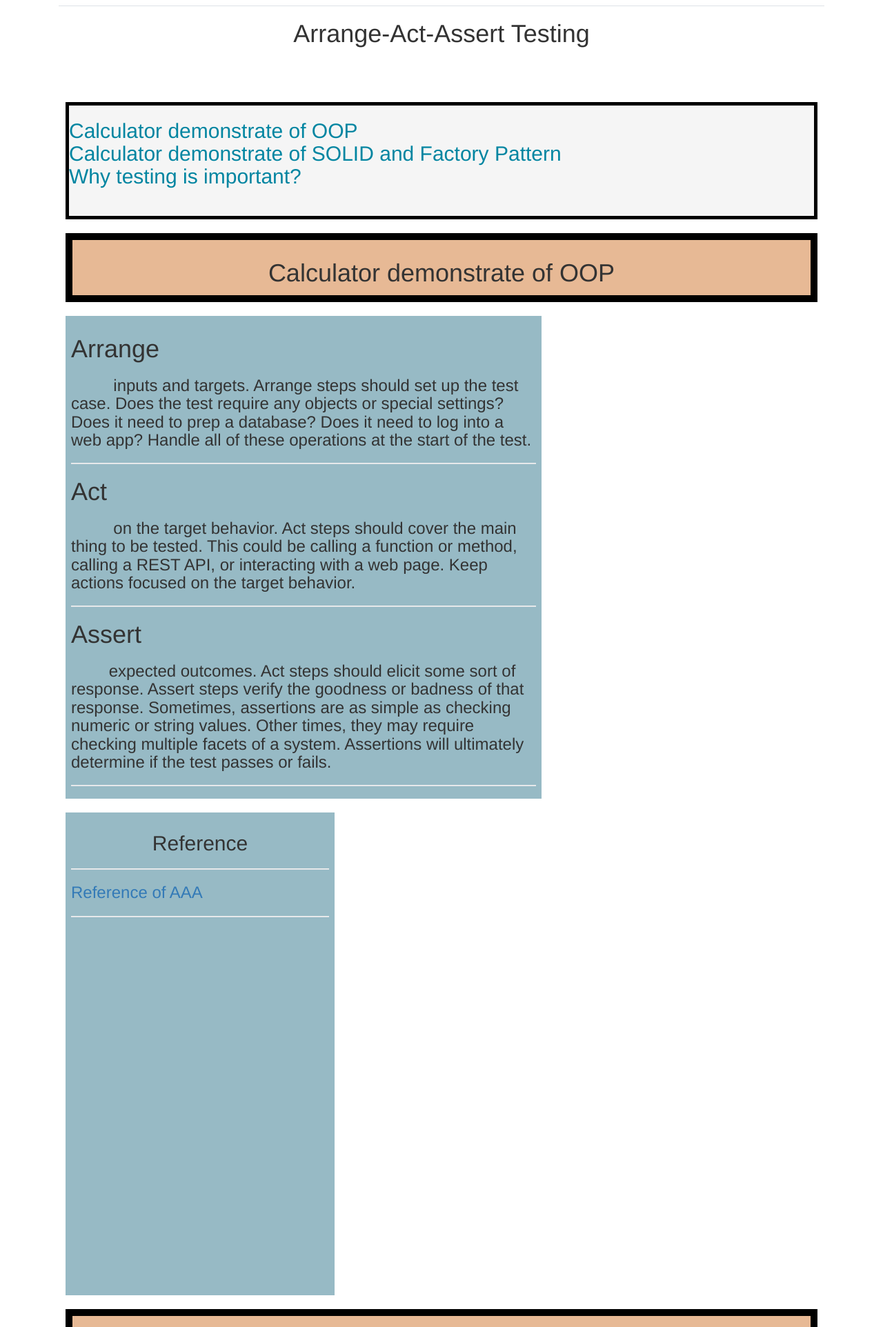
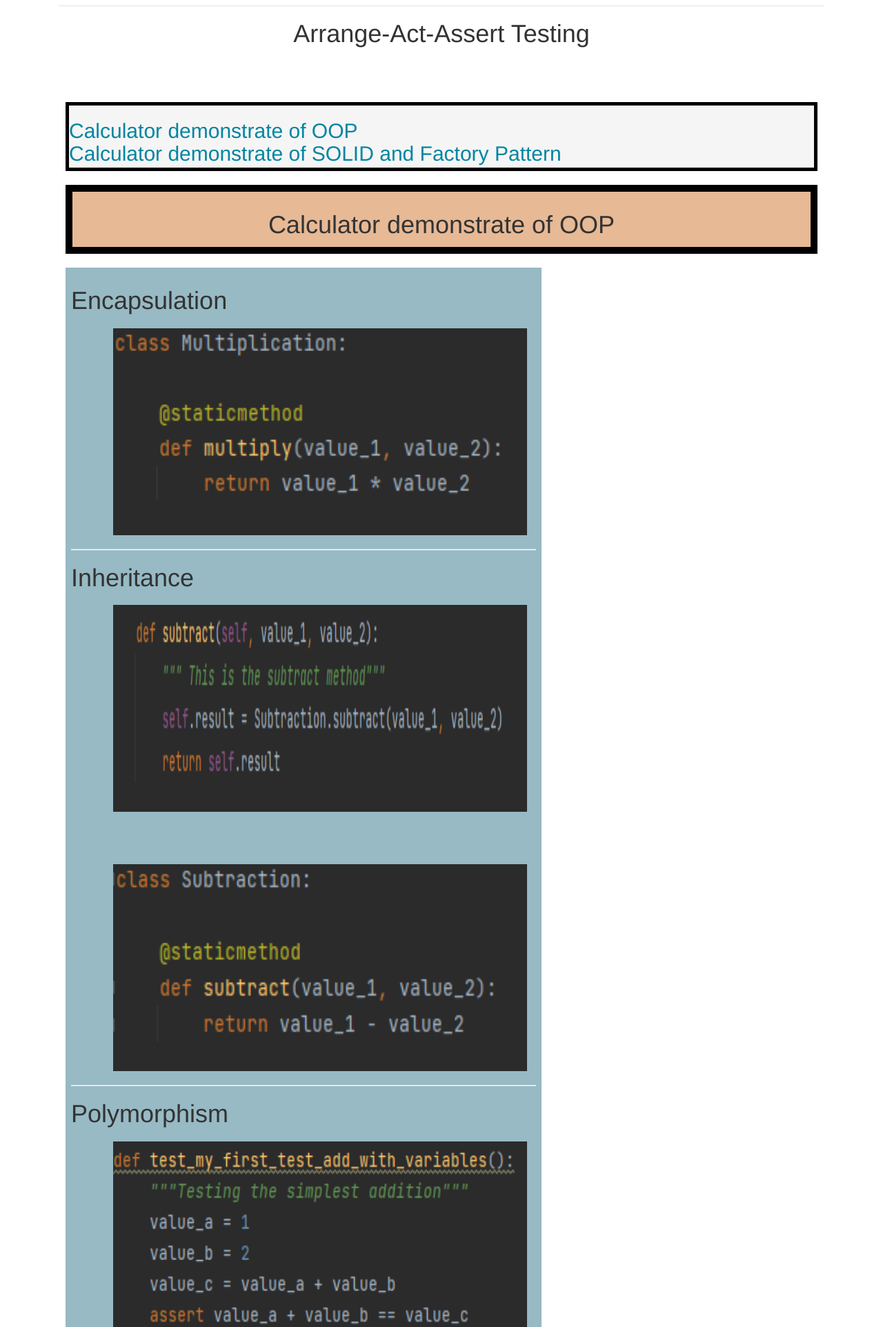
Before and after one commit to ChiaLinz/is601-project1, a Flask app: page /cdemo in a window 1280 px wide. Shown: the part 415-2339 px from the top of the page at 69% size. Run offline with Flask 2, Linux system fonts and the light colour scheme; some libraries are stand-ins or nearby versions.

Commit message:
fix AAA & CDemo pages

```diff
--- a/app/templates/aaa.html
+++ b/app/templates/aaa.html
@@ -281,7 +281,7 @@
         <b>Architecture optimization</b><br><br>
         &emsp; &emsp;When designing a program, it must be unavoidable to call external apis, read and write db and other end-to-end operations. If we can't remove external dependencies during testing, it will cause big problems. The principle of the test is like a mathematical formula. We directly give four of the five inputs, and adjust the remaining one to see if the result meets the requirements. If the process needs to call the api to the outside, and the final test fails, is there a problem with the program we wrote, or is the problem with the external api? A lot of time will be wasted in the judgment, and the principle of our test will be lost.<br><br>
         &emsp; &emsp;If there is a good architectural plan during development, external api calls are packaged, individually modularized and loosely coupled, so that external api-related modules can be replaced with fake ones during testing, focusing on testing We write program logic, so that we can increase the efficiency of testing.<br><br>
-        &emsp; &emsp;Since we have achieved loose coupling in order to make the program testable and modularized program blocks, if we want to modify the design in the future, we can enjoy the benefits of a highly flexible foundation, which indirectly affects our program structure and achieves the goal of optimization. <br><br>
+        &emsp; &emsp;Since we have achieved loose coupling in order to make the program testable and modularized program blocks, if we want to modify the design in the future, we can enjoy the benefits of a highly flexible foundation, which indirectly affects our program structure and achieves the goal of optimization. <br><hr>
 
         <b>Test code is same as file</b><br><br>
         &emsp; &emsp;When testing, we will call the methods or functions we write in various ways, which is actually a calling paradigm, telling future developers how to use these methods, or how the methods will respond given what parameters are given. Sometimes it may not feel good to look at the api file. From the perspective of the test code, it is like an example, but it can quickly get started.<br><br>
--- a/app/templates/cdemo.html
+++ b/app/templates/cdemo.html
@@ -117,7 +117,7 @@
 
             .outline {
                 border: 5px solid black;
-                height: 170px;
+                height: 100px;
                 margin: 10px;
                 background: whitesmoke;
             }
@@ -144,32 +144,22 @@
 
             .left {
                 width: 690px;
-                height: 700px;
+                height: 2000px;
             }
 
             .right {
                 width: 390px;
-                height: 700px;
+                height: 2000px;
             }
 
             .left2 {
                 width: 700px;
-                height: 3750px;
+                height: 2300px;
             }
 
             .right2 {
                 width: 400px;
-                height: 3750px
-            }
-
-            .left3 {
-                width: 700px;
-                height: 2200px;
-            }
-
-            .right3 {
-                width: 400px;
-                height: 2200px
+                height: 2300px
             }
 
             #footer {
@@ -205,24 +195,44 @@
         <div class="outline"><h2>
             <a href="#oop" class="link-primary">Calculator demonstrate of OOP</a><br>
             <a href="#solid" class="link-primary">Calculator demonstrate of SOLID and Factory Pattern</a><br>
-            <a href="#exp" class="link-primary">Why testing is important?</a><br>
         </h2></div>
 
 
         <div class="wrap">
             <div id="oop" class="header" align="center"><h1> Calculator demonstrate of OOP </h1></div>
                         <div class="left">
-                <h1>Arrange</h1>
-                <h3>&emsp; &emsp; inputs and targets. Arrange steps should set up the test case. Does the test require any objects or special settings? Does it need to prep a database? Does it need to log into a web app? Handle all of these operations at the start of the test.</h3><hr>
-                <h1>Act</h1>
-                <h3>&emsp; &emsp;  on the target behavior. Act steps should cover the main thing to be tested. This could be calling a function or method, calling a REST API, or interacting with a web page. Keep actions focused on the target behavior.</h3><hr>
-                <h1>Assert</h1>
-                <h3>&emsp; &emsp;expected outcomes. Act steps should elicit some sort of response. Assert steps verify the goodness or badness of that response. Sometimes, assertions are as simple as checking numeric or string values. Other times, they may require checking multiple facets of a system. Assertions will ultimately determine if the test passes or fails.</h3><hr>
+                <h1>Encapsulation</h1>
+                <h3>&emsp; &emsp; <img src="../static/images/c1.PNG" alt="c1" class="align-left" width="600" height="300"></h3><hr>
+                <h1>Inheritance</h1>
+                <h3>&emsp; &emsp; <img src="../static/images/c21.PNG" alt="c21" class="align-left" width="600" height="300"></h3><br>
+                <h3>&emsp; &emsp; <img src="../static/images/c22.PNG" alt="c22" class="align-left" width="600" height="300"></h3><hr>
+                <h1>Polymorphism</h1>
+                 <h3>&emsp; &emsp; <img src="../static/images/c3.PNG" alt="c3" class="align-left" width="600" height="300"></h3><hr>
+                 <h1>Abstraction</h1>
+                 <h3>&emsp; &emsp; <img src="../static/images/c4.PNG" alt="c4" class="align-left" width="600" height="300"></h3><hr>
+
+
+
+
                         </div></div>
-            <div class="right"><h2 align="center">Reference</h2>
+            <div class="right"><h2 align="center">Explanation</h2><hr>
                 <h3>
-                    <hr>
-                    <a href="https://automationpanda.com/2020/07/07/arrange-act-assert-a-pattern-for-writing-good-tests/">Reference of AAA</a><br><hr>
+                    &emsp; &emsp;Encapsulation is one of the fundamental concepts in OOP. It describes the idea of restricting access to methods and attributes in a class. This will hide the complex details from the users, and prevent data being modified by accident. <br>
+                    &emsp; &emsp;In the image, the functional code is <b>value_1 * value_2</b>, but I class them inside <b>Multiplication</b>, which is  Encapsulation.<hr>
+
+
+<h3>
+                    &emsp; &emsp;Inheritance is very literal. There are several features to be aware of. When a subclass inherits a parent class, the subclass has properties and methods other than the parent class pirvate, and the subclass can also have its own properties and methods. Finally, the subclass can use Implement the function of the parent category in your own way, that is, method overloading. <br>
+                    &emsp; &emsp;In the image below, the functional code is <b>class Subtraction</b>, and inside that is the <b>subtract</b>, which is  inheritance the return value from the image above.<br><br></h3><br><br><br><br><hr>
+
+<h3>
+                    &emsp; &emsp;To define a method with the same name, you can pass in a different number of parameters or types, and use the number and type of parameters to call the corresponding method. Multitype includes Overloading and Overriding. We have introduced overloading (method overloading) earlier, let’s talk about Overriding! If the subclass wants to implement a member of the parent class, declare the parent class member as Virtral, and the subclass uses Override to replace the parent class implementation.<br><hr></h3>
+
+
+<h3>
+                    &emsp; &emsp;Only know the outside of a thing, without knowing its internal structure or implementation method <br>
+                    &emsp; &emsp;In the image, the functional code is <b>value_1 / value_2</b>, but the user could only know <b>Multiplication</b>, which is  Encapsulation.<hr>
+
                 </h3>
             </div>
         </div>
@@ -232,29 +242,26 @@
             <br>
 
 
-            <div class="left2"><h1>Step 1 :Create Calculator (Operation)</h1>
-                 <img src="../static/images/aaa1.PNG" alt="a1" class="align-left" width="700" height="600"><br>
-                <img src="../static/images/aaa2.PNG" alt="a1" class="align-left" width="700" height="600"><hr>
-                <h1>Step 2 :Create the testing based on the Calculator's function</h1>
-                <img src="../static/images/aaa3.PNG" alt="a1" class="align-left" width="700" height="600"><hr>
-                <h1>Step 3 :Run the pytest</h1>
-                <img src="../static/images/aaa4.PNG" alt="a1" class="align-left" width="700" height="900"><hr>
-                <h1>Step 4 :Check the result of pytest</h1>
-                <img src="../static/images/aaa5.PNG" alt="a1" class="align-left" width="700" height="600"><hr>
-
-
+            <div class="left2"><h1>Single Responsibility Principle</h1>
+                <h3>&emsp; &emsp; <img src="../static/images/solid1.PNG" alt="s1" class="align-left" width="700 height="500"></h3><hr>
+                <h1>Open-Closed Principle</h1>
+                <h3>&emsp; &emsp; <img src="../static/images/solid2.PNG" alt="s2" class="align-left" width="700" height="400"></h3><hr>
+                <h1>Factory Pattern Example</h1>
+                <h3>&emsp; &emsp; <img src="../static/images/solid3.PNG" alt="s3" class="align-left" width="700" height="400"></h3><br>
+                <h3>&emsp; &emsp; <img src="../static/images/solid4.PNG" alt="s4" class="align-left" width="700" height="600"></h3><hr>
             </div>
              <div class="right2">
 
 
-                 <h2 align="center">Idea</h2><hr>
-                <h3>The test program is written as a typical AAA pattern:<br><br>
-                    Arrange - Arrange test cases. Parameter initialization, input parameters, and expected results.<br><br>
-                    Act - Execute the test. Call the object under test and pass in the test case parameters.<br><br>
-                    Assert - Validate the result. Compare whether the execution result matches the expected result.<br><hr>
+                 <h2 align="center">Explanation</h2><hr>
+                  <h3>&emsp;&emsp;The explanation of Single Responsibility Principle is "A model should be responsible for only one character". In the image, we could see each function would only handle one different action, none of them would affect each.<br><br><br><br><br><br><br><br><br><hr>
 
-                &emsp;&emsp;I first create the calculator as the main function, and check its functions including, add, subtract, multiply, and divide. Hence, I write the code for input values and see if the function would generate our expect output.<br><br>
-                    &emsp;&emsp;Then we could use the pytest to check if the output is correct by run the pytest or click the icon as image shows.<hr>
+<h3>&emsp;&emsp;A software product is open to extensions, and extensions should not modify the original program. In the image, the return value <b>value_1 * value_2</b> could write some extensions like some further action. However, it would not affect the original program, so that is the open-closed principle.<br><br><br><br><br><br><br><br><br><br><hr>
+
+                <h3>&emsp;&emsp;The central idea of the factory method is to provide a single component responsible for deciding which concrete implementation should be used based on some specified parameters. The parameter in our example is format.<br><br>
+                    &emsp;&emsp;To complete the implementation of the factory method, you need to add a new method that takes the desired format,<b> ._get_serializer()</b> . This method evaluates the format and returns the value of the matching serializer function:<br><br>
+                    &emsp;&emsp;We can change the <b>.serialize()</b> method to use to complete the implementation of the factory method. The next example shows the complete code: <b>SongSerializer._get_serializer()</b><br><br><br><br><br><br><br><br><br><br><br><br><br><br><br><br><br><br><hr>
+
 
                <div class="goTop" align="right"></h3>
                 <a href="#" class="goTopBtn jq-goTop">
@@ -263,41 +270,7 @@
 
 
 
-
-        <div id="exp" class="header" align="center"><h1>Why testing is important?</h1></div>
-        <br>
-
-
-
-
-
-    <div class="left3" align="left"><h2>There are three main reason for why should we testing the code</h2><hr><h3>
-        <b>Quick check</b><br><br>
-        &emsp; &emsp;Imagine you modify the code in a huge, horrible legacy code base that sticks like hell. How confident can you be that you will not break other functions after the modification? My personal experience is, very low.<br><br>
-        &emsp; &emsp;For example, I encountered a case before. A large part of the huge system was related to sending messages, but the previous developers were not modularized, the logic was scattered everywhere, and there were related api calls everywhere. In order to make the architecture move towards a clearer path, a colleague started to modify the underlying code related to the message. But he didn't complete all the calls written by others, which broke the functionality after going online. In addition, there is no document provided after the modification. Others have to go back and look at the part they have changed if they want to modify it.<br><br>
-        &emsp; &emsp;Assuming that a system has written tests today, as long as you modify a small place, run the test immediately, and the computer can immediately diagnose whether the modification will destroy the existing functions, which greatly saves the subsequent debugging time!<br><br>
-        &emsp; &emsp;You might say that if you want to write tests, it will increase the time of upfront development. That's right! This is inevitable, but I think it can be seen as a time investment, as well as the concept of buying insurance. Because in the follow-up development, testing can definitely help you save the time cost that exceeds the investment! While it's tedious to write, it's a responsible and safe development habit.<br><br>
-        &emsp; &emsp;Looking back at the case mentioned at the beginning, you may ask, what should I do if the system is not tested now? In fact, this is another kind of knowledge, which will be discussed later. Here is a brief talk about the strategy, that is, there is no way, but to make changes gradually. And after each modification, be sure to supplement the test of the modified area, so that the code can become more and more healthy.<br><hr>
-
-        <b>Architecture optimization</b><br><br>
-        &emsp; &emsp;When designing a program, it must be unavoidable to call external apis, read and write db and other end-to-end operations. If we can't remove external dependencies during testing, it will cause big problems. The principle of the test is like a mathematical formula. We directly give four of the five inputs, and adjust the remaining one to see if the result meets the requirements. If the process needs to call the api to the outside, and the final test fails, is there a problem with the program we wrote, or is the problem with the external api? A lot of time will be wasted in the judgment, and the principle of our test will be lost.<br><br>
-        &emsp; &emsp;If there is a good architectural plan during development, external api calls are packaged, individually modularized and loosely coupled, so that external api-related modules can be replaced with fake ones during testing, focusing on testing We write program logic, so that we can increase the efficiency of testing.<br><br>
-        &emsp; &emsp;Since we have achieved loose coupling in order to make the program testable and modularized program blocks, if we want to modify the design in the future, we can enjoy the benefits of a highly flexible foundation, which indirectly affects our program structure and achieves the goal of optimization. <br><br>
-
-        <b>Test code is same as file</b><br><br>
-        &emsp; &emsp;When testing, we will call the methods or functions we write in various ways, which is actually a calling paradigm, telling future developers how to use these methods, or how the methods will respond given what parameters are given. Sometimes it may not feel good to look at the api file. From the perspective of the test code, it is like an example, but it can quickly get started.<br><br>
-
-
-</h3></div>
- <div class="right3"><h2 align="center">Reference</h2>
-     <a href="https://www.educative.io/edpresso/5-reasons-why-testing-code-is-great">Reference of 5 reasons why testing code is great</a><br><hr>
-
-                     </h3><h4>
-
- <h4><div class="goTop" align="right">
-                <a href="#" class="goTopBtn jq-goTop">
-                    <i class="fas fa-arrow-alt-circle-up fa-3x"></i></a></div></h4>
- </div></div>
+</div>
 
 
         <!-- Optional JavaScript; choose one of the two! -->
```
Also changed, not shown: tests/context_process_test.py (+4 -4 lines), app/static/images/c1.PNG (added), app/static/images/c21.PNG (added), app/static/images/c22.PNG (added), app/static/images/c3.PNG (added), app/static/images/c4.PNG (added), app/static/images/solid1.PNG (added), app/static/images/solid2.PNG (added), app/static/images/solid3.PNG (added), app/static/images/solid4.PNG (added).
